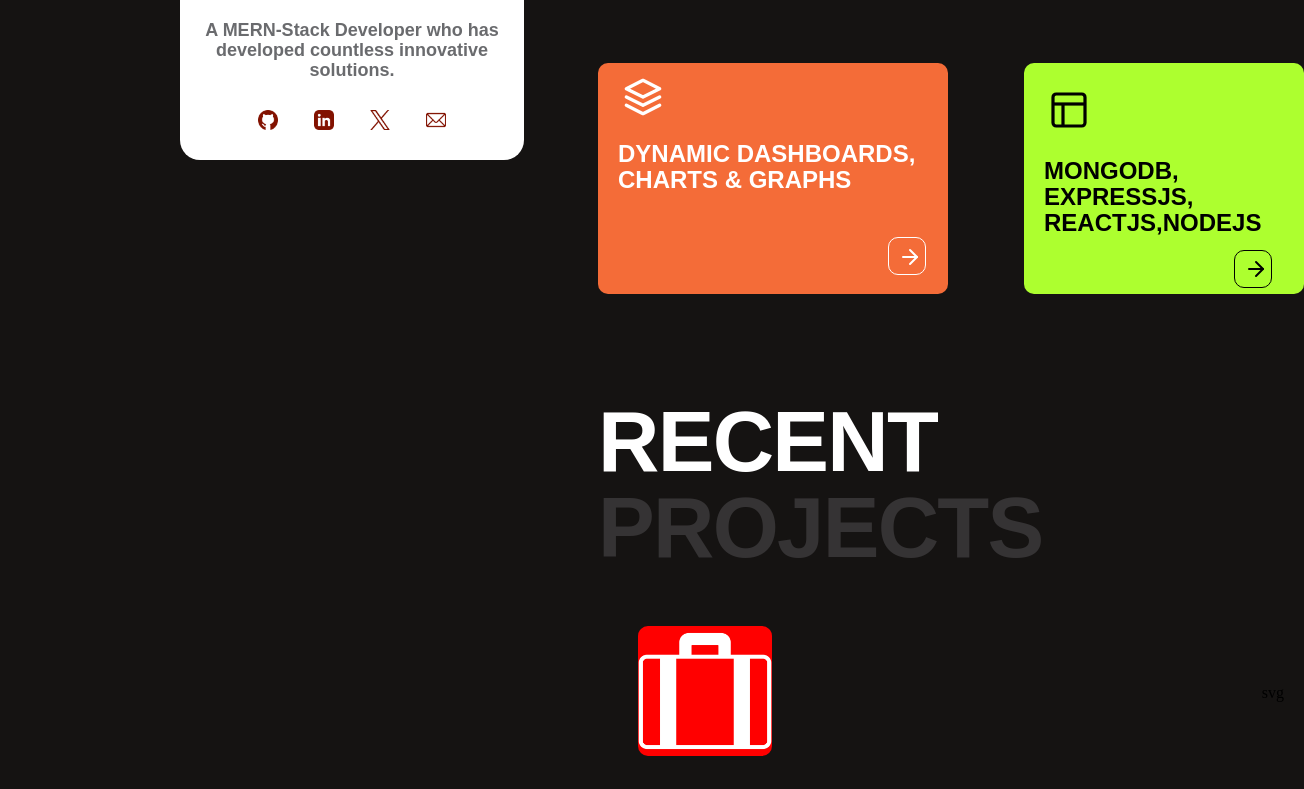
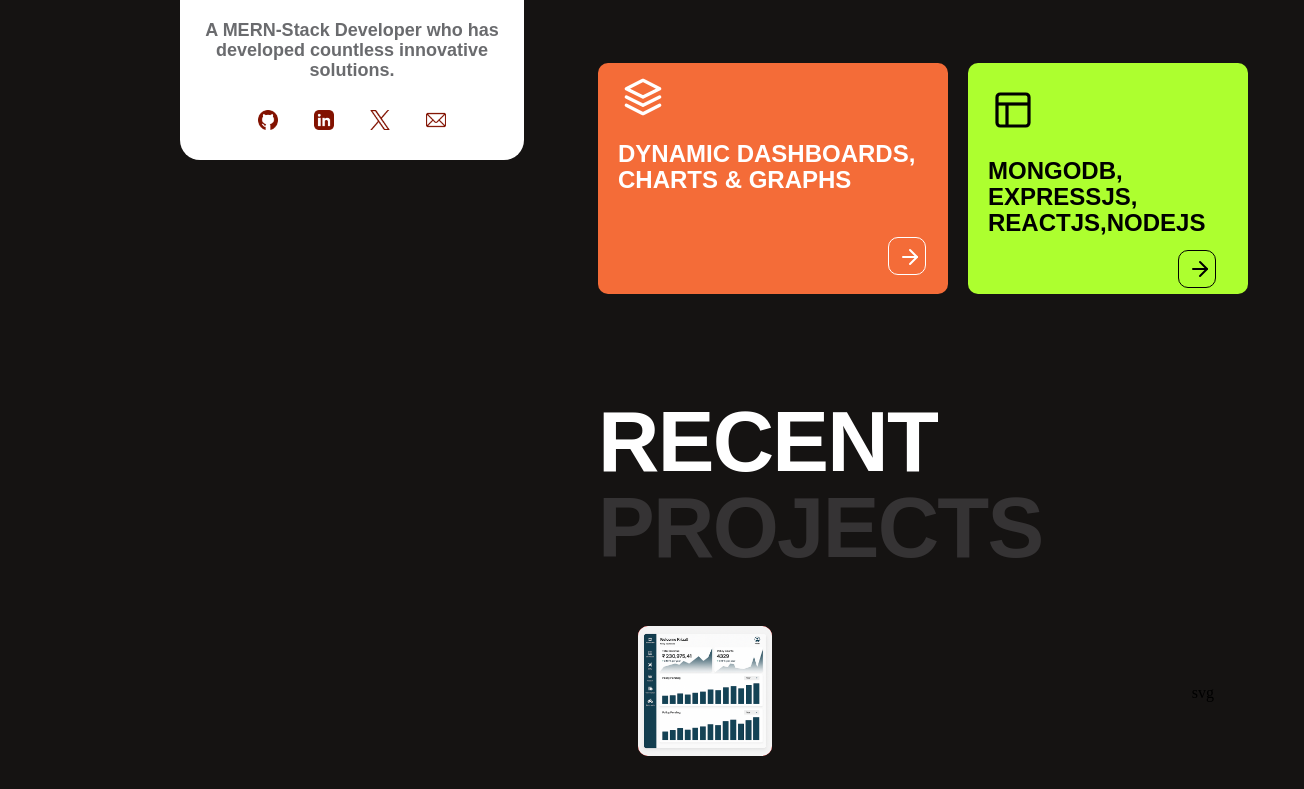
Before and after one commit to K2r0iOs5h/Portfolio, a React (Create React App) app: page / in a window 1280 px wide. Shown: the part 640-1429 px from the top of the page, 1304 px wide, since content can reach past the window. Built offline with nearby package versions, Linux system fonts and the light colour scheme.

Commit message:
project img added

```diff
--- a/src/Pages/Home.jsx
+++ b/src/Pages/Home.jsx
@@ -75,7 +75,7 @@ function Home() {
 
                 <div className={styles.projodiv}>
                     <div className={styles.projcard}>
-                        <div className={styles.projimg}><img src="/icons/suitcase.png" alt=""/></div>
+                        <div className={styles.projimg}><img src="/icons/inoviam.png" alt=""/></div>
                         <div className={styles.projtxt}><p></p><p></p></div>
                         <div className={styles.upicon}>svg</div>
                     </div>
--- a/src/Pages/Home.module.css
+++ b/src/Pages/Home.module.css
@@ -267,7 +267,7 @@ align-items: center;}
 
 
 .maincontainer .projodiv .projcard{
-    width: 666px;
+    width: 596px;
     height: 144px;
     padding-right:20px;
     padding-left: 20px;
```
Also changed, not shown: public/icons/inoviam.png (added).
